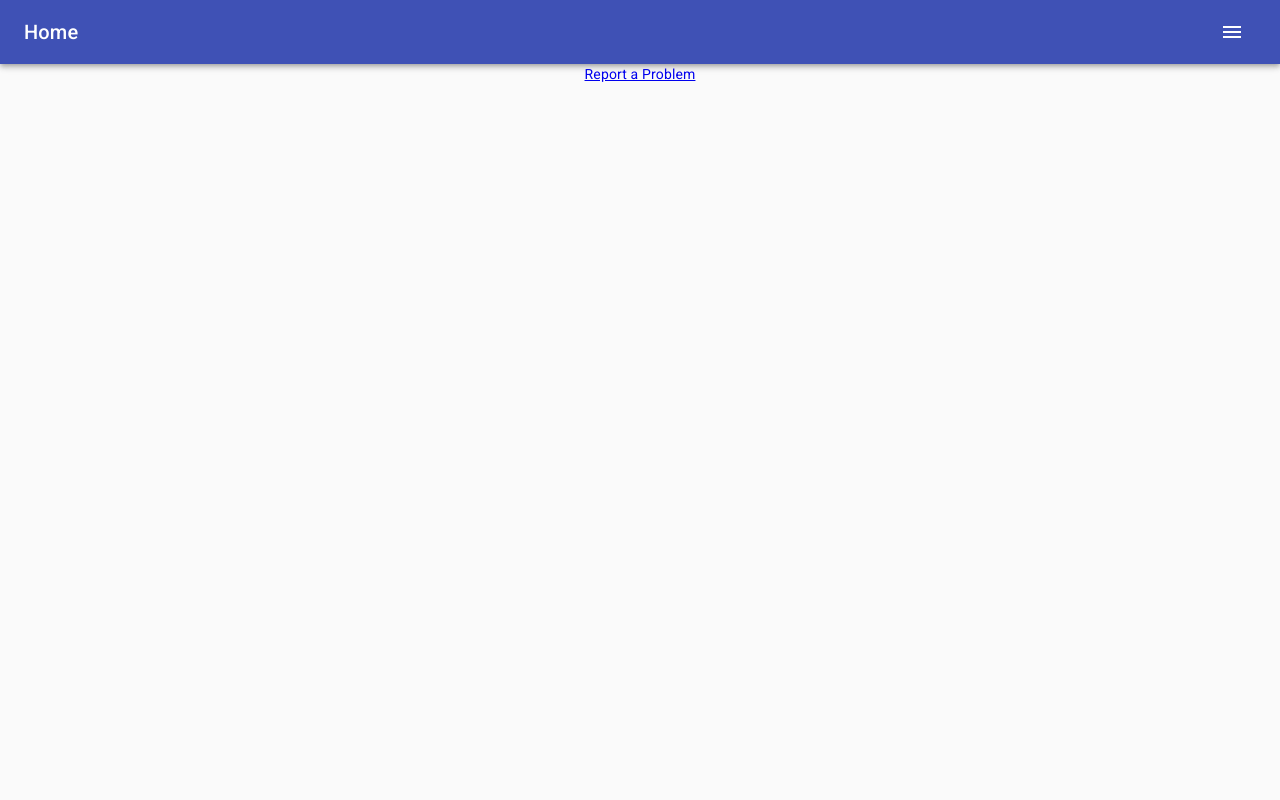
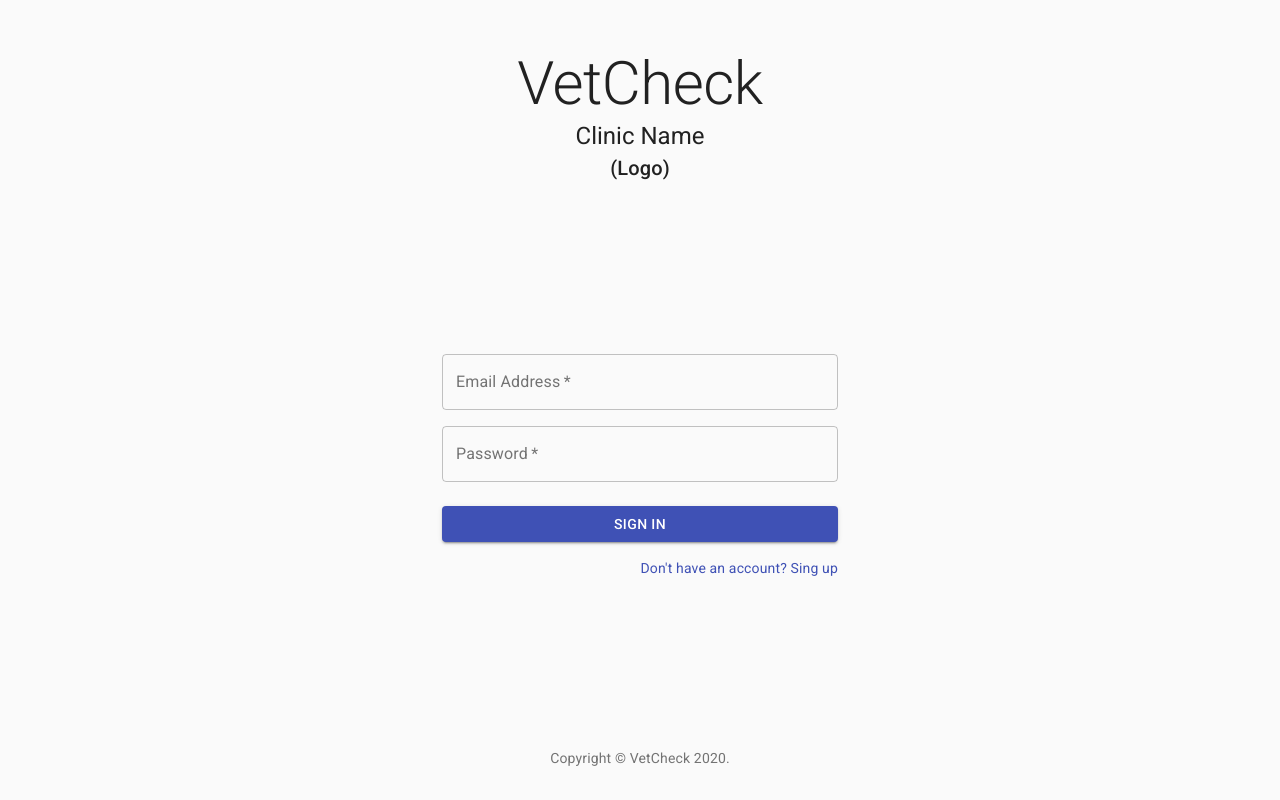
Before and after one commit to Sebsterio/animalysis, a React (Create React App) app in the folder client/: page /account/sign-in in a window 1280 px wide. Before the commit this address led to /. Built offline with nearby package versions, Linux system fonts and the light colour scheme.

Commit message:
tweak Auth styles

```diff
--- a/client/src/components/Header/Header-styles.js
+++ /dev/null
@@ -1,10 +0,0 @@
-import { makeStyles } from "@material-ui/core/styles";
-
-export const useStyles = makeStyles((theme) => ({
-	root: {
-		flexGrow: 1,
-	},
-	title: {
-		flexGrow: 1,
-	},
-}));
--- a/client/src/components/Header/Header.jsx
+++ b/client/src/components/Header/Header.jsx
@@ -1,5 +1,6 @@
 import React from "react";
 import { Switch, Route } from "react-router-dom";
+import { makeStyles } from "@material-ui/core/styles";
 
 import AppBar from "@material-ui/core/AppBar";
 import Toolbar from "@material-ui/core/Toolbar";
@@ -8,9 +9,13 @@ import IconButton from "@material-ui/core/IconButton";
 import MenuIcon from "@material-ui/icons/Menu";
 
 import { routes } from "routes";
-import { useStyles } from "./Header-styles";
 
 // ----------------------------------------------------------------
+
+const useStyles = makeStyles((theme) => ({
+	root: { flexGrow: 1 },
+	title: { flexGrow: 1 },
+}));
 
 export const Header = () => {
 	const classes = useStyles();
--- a/client/src/pages/Account/Account-styles.js
+++ /dev/null
@@ -1,17 +0,0 @@
-import { makeStyles } from "@material-ui/core/styles";
-
-export const useStyles = makeStyles((theme) => ({
-	paper: {
-		marginTop: theme.spacing(8),
-		display: "flex",
-		flexDirection: "column",
-		alignItems: "center",
-	},
-	form: {
-		width: "100%", // Fix IE 11 issue.
-		marginTop: theme.spacing(3),
-	},
-	submit: {
-		margin: theme.spacing(3, 0, 2),
-	},
-}));
--- a/client/src/pages/Account/components/Auth.jsx
+++ b/client/src/pages/Account/components/Auth.jsx
@@ -1,27 +1,56 @@
 import React from "react";
 import { Link as RouterLink } from "react-router-dom";
+import { makeStyles } from "@material-ui/core/styles";
 
 // Components
 import { OptIn, UserInfo } from "./index";
 import { Copyright } from "components/Copyright";
 import {
+	Container,
+	Box,
+	Grid,
+	Typography,
+	TextField,
 	Button,
-	TextField,
 	Link,
-	Grid,
-	Box,
-	Typography,
-	Container,
 } from "@material-ui/core";
 
 // Other
 import { authModes } from "../Account-modes";
-import { useStyles } from "../Account-styles";
 
 // --------------------------------------------------------------
 
+export const useStyles = makeStyles((theme) => ({
+	container: {
+		paddingTop: theme.spacing(6),
+		paddingBottom: theme.spacing(4),
+		display: "flex",
+		flexFlow: "column nowrap",
+		alignItems: "stretch",
+		justifyContent: "space-between",
+	},
+	head: {
+		display: "flex",
+		flexDirection: "column",
+		alignItems: "center",
+	},
+	paper: {
+		marginTop: theme.spacing(6),
+		marginBottom: theme.spacing(6),
+		display: "flex",
+		flexDirection: "column",
+		alignItems: "center",
+	},
+	form: {
+		width: "100%", // Fix IE 11 issue.
+	},
+	submit: {
+		margin: theme.spacing(3, 0, 2),
+	},
+}));
+
 export const Auth = ({ mode, signIn }) => {
-	const classes = useStyles();
+	const clx = useStyles();
 
 	const modesData = {
 		[authModes.signIn]: {
@@ -41,8 +70,8 @@ export const Auth = ({ mode, signIn }) => {
 	};
 
 	return (
-		<Container maxWidth="xs">
-			<div className={classes.paper}>
+		<Container maxWidth="xs" className={clx.container}>
+			<Box className={clx.head}>
 				<Typography component="h1" variant="h2">
 					VetCheck
 				</Typography>
@@ -52,8 +81,10 @@ export const Auth = ({ mode, signIn }) => {
 				<Typography component="h1" variant="h6">
 					(Logo)
 				</Typography>
+			</Box>
 
-				<form className={classes.form} noValidate>
+			<Box className={clx.paper}>
+				<form className={clx.form} noValidate>
 					<Grid container spacing={2}>
 						{modesData[mode].userInfo || ""}
 
@@ -88,7 +119,7 @@ export const Auth = ({ mode, signIn }) => {
 						fullWidth
 						variant="contained"
 						color="primary"
-						className={classes.submit}
+						className={clx.submit}
 						onClick={modesData[mode].btnHandler}
 					>
 						{modesData[mode].btnText || ""}
@@ -106,10 +137,9 @@ export const Auth = ({ mode, signIn }) => {
 						</Grid>
 					</Grid>
 				</form>
-			</div>
-			<Box mt={5}>
-				<Copyright />
 			</Box>
+
+			<Copyright />
 		</Container>
 	);
 };
--- a/client/src/redux/user/user-reducer.js
+++ b/client/src/redux/user/user-reducer.js
@@ -1,7 +1,7 @@
 import * as $ from "./user-actions";
 
 const INITIAL_STATE = {
-	isAuthenticated: true,
+	isAuthenticated: false,
 };
 
 const userReducer = (state = INITIAL_STATE, action) => {
```
